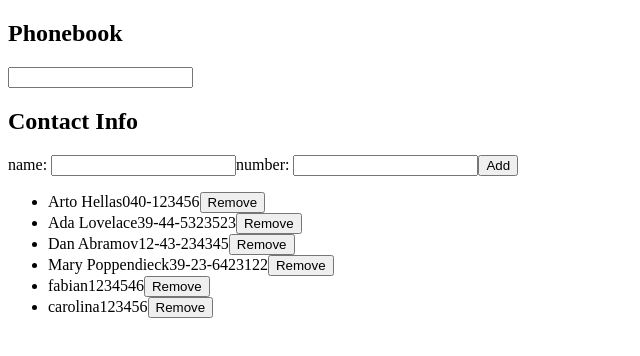
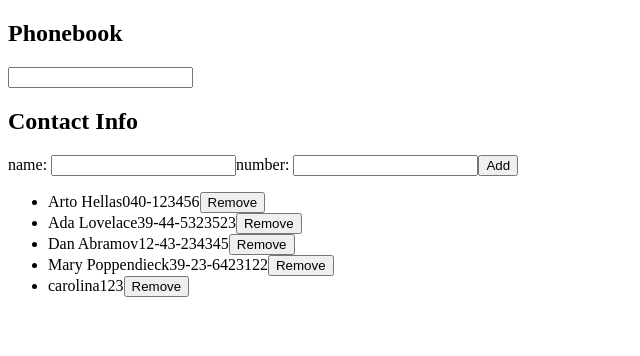
Before and after one commit to snaphuman/fullstackopen, a React (Vite) app in the folder part2/phonebook/: page / in a window 1280 px wide. Shown: the top 356 px of the page, without its empty margins (0-640 px from the left). Built offline with nearby package versions, Linux system fonts and the light colour scheme; data requests are answered from the project's data file.

Commit message:
needs review. crate updateContact request and fix handleDuplicated logic

```diff
--- a/part2/phonebook/src/App.jsx
+++ b/part2/phonebook/src/App.jsx
@@ -24,11 +24,34 @@ function App() {
     setFiltered([...filtered, contact]);
   }
 
-  const handleDuplicated = (name) => {
-    const isDuplicated = contacts.findIndex(contact => contact.name === name) !== -1
-    const msg = `${name} is Duplicated`;
+  const handleFindDuplicated = (name) => {
+    const duplicated = contacts.find(contact => contact.name === name);
+    if (duplicated) {
+      const msg = `${duplicated.name} is Duplicated`;
 
-    setMessage(isDuplicated ? msg : null);
+      setMessage(!!duplicated ? msg : null);
+      return duplicated;
+    }
+  }
+
+  const handleUpdate = (contact) => {
+    const msg = `${contact.name} is already added to phonebook, replace the  old number with a new one`;
+    const confirm = window.confirm(msg);
+
+    if (confirm) {
+      http.updateContact(contact).then(res => {
+        console.log('updated', res);
+        const newList = filtered.map(item => {
+          if (item.id === res.id) {
+            item.number = res.number;
+          }
+          return item;
+        });
+
+        setFiltered(newList);
+        setContacts(newList);
+      });
+    }
   }
 
   const handleRemove = ({id, name}) => {
@@ -58,7 +81,12 @@ function App() {
     <>
     <Messages message={message} />
     <Filter title="Phonebook" handleFilter={handleFilter} />
-    <ContactForm title="Contact Info" handleAddContact={handleSetContacts} handleDuplicated={handleDuplicated} />
+    <ContactForm
+      title="Contact Info"
+      handleAddContact={handleSetContacts}
+      handleUpdateContact={handleUpdate}
+      handleFindDuplicated={handleFindDuplicated}
+    />
     <Contacts list={filtered} handleRemoveContact={handleRemove} />
     </>
   )
--- a/part2/phonebook/src/components/ContactForm.jsx
+++ b/part2/phonebook/src/components/ContactForm.jsx
@@ -2,7 +2,9 @@ import http from "../utils/http";
 import Header from "./Header";
 import { useState } from "react";
 
-const ContactForm = ({title, handleAddContact, handleDuplicated}) => {
+const ContactForm = ({title, handleAddContact, handleUpdateContact, handleFindDuplicated}) => {
+
+    const [duplicated, setDuplicated] = useState(undefined);
 
     const [contact, setContact] = useState({
         name: '',
@@ -11,16 +13,22 @@ const ContactForm = ({title, handleAddContact, handleDuplicated}) => {
 
     const handleSubmit = (ev) => {
         ev.preventDefault();
-        http.saveContact(contact).then(res => {
-            handleAddContact(res);
-        })
+
+        if (!duplicated) {
+            http.saveContact(contact).then(res => {
+                handleAddContact(res);
+            })
+        } else {
+            handleUpdateContact({...duplicated, number: contact.number})
+        }
     }
 
     const handleNameChange = ({target}) => {
         const name = target.value;
+        const duplicated = handleFindDuplicated(name);
 
-        handleDuplicated(name)
-        setContact({...contact, name})
+        setDuplicated(duplicated)
+        setContact({...contact, name});
     }
 
     const handleNumberChange = ({target}) => {
--- a/part2/phonebook/src/data/ContactsMock.json
+++ b/part2/phonebook/src/data/ContactsMock.json
@@ -21,14 +21,9 @@
       "id": "4"
     },
     {
-      "id": "0966",
-      "name": "fabian",
-      "number": "1234546"
-    },
-    {
-      "id": "b8b3",
       "name": "carolina",
-      "number": "123456"
+      "number": "123",
+      "id": "b8b3"
     }
   ]
 }
--- a/part2/phonebook/src/utils/http.js
+++ b/part2/phonebook/src/utils/http.js
@@ -13,11 +13,17 @@ const saveContact = (contact) => {
 
 const removeContact = (id) => {
     const req = axios.delete(`${apiUrl}/${id}`);
-    return req.then(res => res.data)
+    return req.then(res => res.data);
+}
+
+const updateContact = (contact) => {
+    const req = axios.put(`${apiUrl}/${contact.id}`, contact);
+    return req.then(res => res.data);
 }
 
 export default {
     getContacts,
     saveContact,
     removeContact,
+    updateContact,
 }
```
